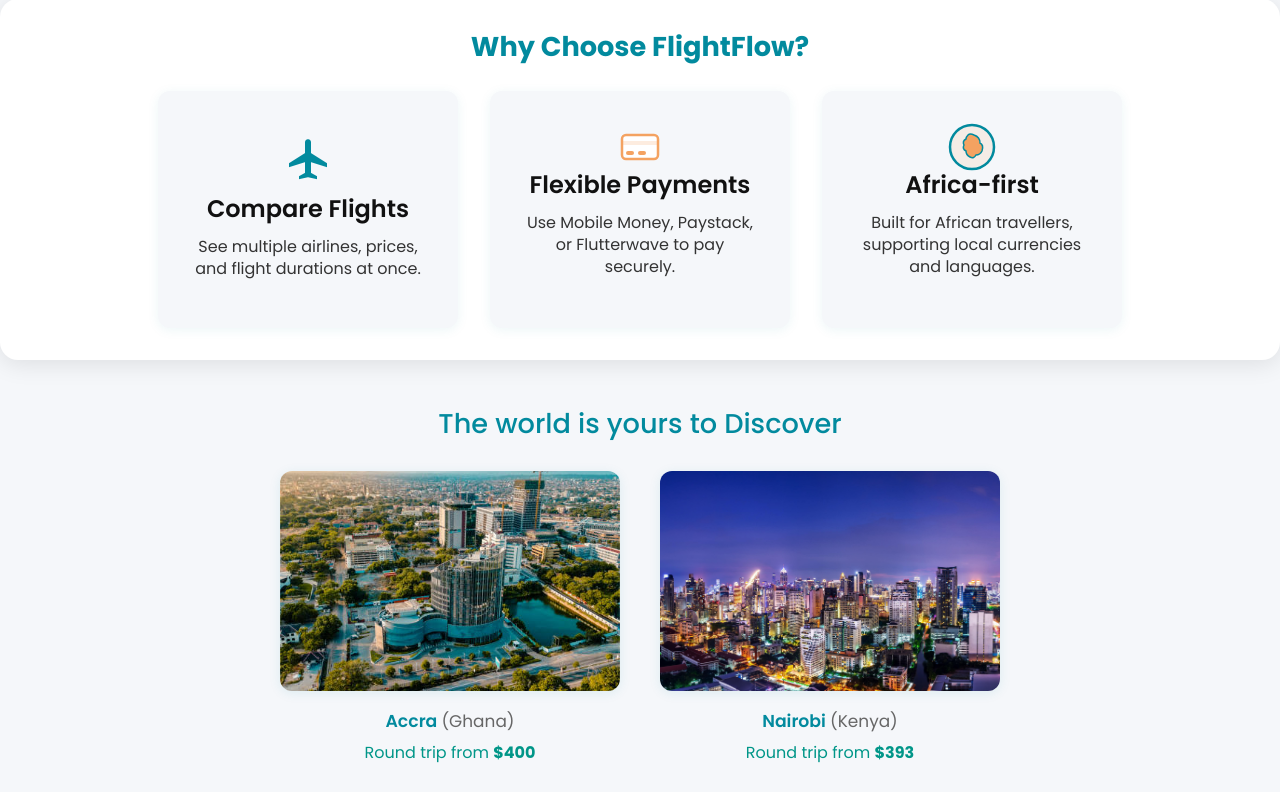
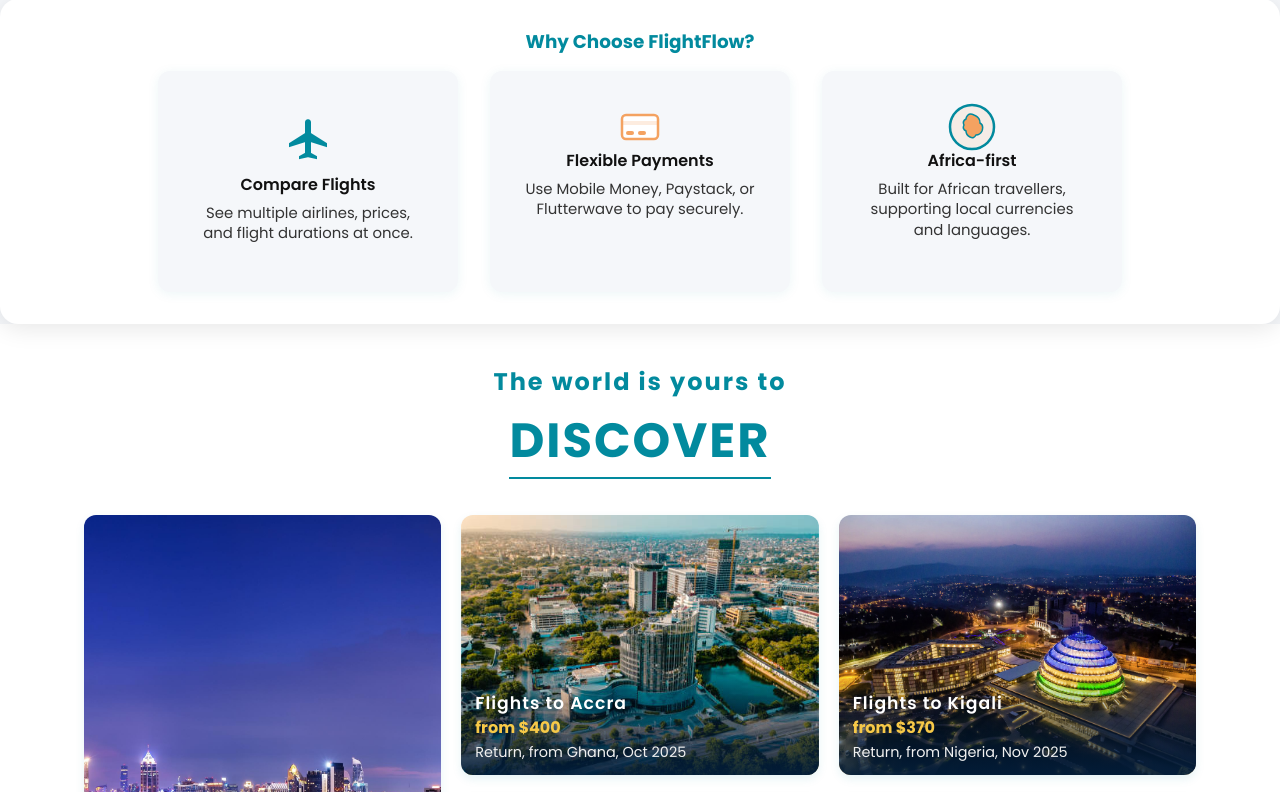
Before and after one commit to Bennymens/Flight-Flow, a Django app: page / in a window 1280 px wide. Shown: the part 901-1693 px from the top of the page. Run offline with Django 5.2, Linux system fonts and the light colour scheme.

Commit message:
changed the layout for the destination cards

```diff
--- a/core/templates/core/home.html
+++ b/core/templates/core/home.html
@@ -94,7 +94,7 @@
         .subtitle {
             font-family: 'Poppins', sans-serif;
             font-weight: 600;
-            font-size: 1.1em; /* was 1.3em */
+            font-size: 1em !important;
             color: #f1f1f1; /* Charcoal Grey */
             margin-bottom: 2em;
         }
@@ -108,12 +108,12 @@
         .cta-btn {
             font-family: 'Poppins', sans-serif;
             font-weight: 500;
-            font-size: 1.1em;
+            font-size: 0.98em !important;
             background: #028A9E; /* Sky Teal */
             color: #fff;
             border: none;
             border-radius: 4px;
-            padding: 0.8em 2em;
+            padding: 0.7em 1.5em !important;
             cursor: pointer;
             transition: background 0.2s, color 0.2s;
             box-shadow: 0 2px 8px rgba(2,138,158,0.08);
@@ -378,7 +378,7 @@
 .why-choose h2 {
     font-family: 'Poppins', sans-serif;
     font-weight: 700;
-    font-size: 1.7em; /* was 2.5em */
+    font-size: 1.15em !important;
     margin-bottom: 1em;
     color: #028A9E;
 }
@@ -414,7 +414,7 @@
 .feature-box h3 {
     font-family: 'Poppins', sans-serif;
     font-weight: 600;
-    font-size: 1.5em;
+    font-size: 1em !important;
     margin-bottom: 0.5em;
     color: #111;
 }
@@ -422,7 +422,7 @@
 .feature-box p {
     font-family: 'Poppins', sans-serif;
     font-weight: 400;
-    font-size: 1em;
+    font-size: 0.93em !important;
     color: #333;
     line-height: 1.4;
 }
@@ -545,7 +545,7 @@
   padding: 14px 0 10px 0;
   opacity: 0;
   transition: opacity 0.3s;
-  font-size: 1.1em;
+  font-size: 0.95em !important;
   width: 100%;
   text-align: center;
   letter-spacing: 1px;
@@ -710,7 +710,7 @@
   text-align: center;
   padding: 36px 0 24px 0;
   font-family: 'Poppins', sans-serif;
-  font-size: 1.05em;
+  font-size: 0.95em !important;
   letter-spacing: 0.5px;
   margin-top: 0;
   border-radius: 0 0 18px 18px;
@@ -883,6 +883,16 @@
     letter-spacing: 2px;
     margin-bottom: 1.5em;
 }
+.discover-title span {
+  display: block;
+  font-size: 2em;
+  font-weight: bold;
+  letter-spacing: 2px;
+  border-bottom: 2px solid #028A9E;
+  width: fit-content;
+  margin: 0 auto;
+  margin-top: 5px;
+}
 .card-grid {
     display: grid;
     grid-template-columns: repeat(auto-fit, minmax(260px, 1fr));
@@ -982,22 +992,26 @@
   width: 100%;
   text-align: center;
 }
+
 .klm-country {
-  font-size: 1.08em; /* was 1.25em */
+  font-size: 0.92em !important;
   font-weight: 600;
   color: #028A9E;
-  margin-bottom: 6px;
-}
+  margin-bottom: 4px;
+}
+
 .klm-country span {
   color: #666;
-  font-size: 0.98em;
+  font-size: 0.92em;
   font-weight: 400;
 }
+
 .klm-price {
-  font-size: 1em; /* was 1.08em */
+  font-size: 0.89em !important;
   color: #009688;
-  margin-bottom: 12px;
-}
+  margin-bottom: 10px;
+}
+
 .klm-price strong {
   color: #009688;
 }
@@ -1006,8 +1020,8 @@
   color: #028A9E;
   border: none;
   border-radius: 6px;
-  padding: 10px 24px;
-  font-size: 1em;
+  padding: 7px 16px !important;
+  font-size: 0.95em !important;
   font-weight: 600;
   cursor: pointer;
   transition: background 0.3s;
@@ -1028,6 +1042,88 @@
   .klm-image-wrapper {
     height: 160px;
   }
+}
+
+/* Explore Destinations Section: Staggered Card Grid */
+.destinations-section {
+  text-align: center;
+  padding: 40px 20px;
+  background: #fff;
+}
+
+.destinations-section h2 {
+  color: #008080;
+  font-size: 1.7em; /* was 2rem */
+  margin-bottom: 30px;
+}
+
+.discover-title {
+    text-align: center;
+    font-size: 1.5em;
+    color: #028A9E;
+    font-weight: 700;
+    letter-spacing: 2px;
+    margin-bottom: 1.5em;
+}
+.discover-title span {
+  display: block;
+  font-size: 2em;
+  font-weight: bold;
+  letter-spacing: 2px;
+  border-bottom: 2px solid #028A9E;
+  width: fit-content;
+  margin: 0 auto;
+  margin-top: 5px;
+}
+.discover-card-grid {
+    display: grid;
+    grid-template-columns: repeat(3, 1fr);
+    grid-auto-rows: 260px;
+    gap: 20px;
+    padding: 0 5vw 50px;
+}
+.discover-card {
+  position: relative;
+  border-radius: 12px;
+  overflow: hidden;
+  box-shadow: 0 4px 10px rgba(2,138,158,0.10);
+  background: #fff;
+  transition: transform 0.3s, box-shadow 0.3s;
+}
+.discover-card img {
+  width: 100%;
+  height: 100%;
+  object-fit: cover;
+  display: block;
+  transition: transform 0.5s cubic-bezier(.4,2,.6,1);
+}
+.discover-card:hover img {
+  transform: scale(1.07);
+}
+.discover-card-content {
+  position: absolute;
+  bottom: 0;
+  width: 100%;
+  padding: 16px 14px 12px 14px;
+  color: #fff;
+  background: linear-gradient(to top, rgba(2,30,60,0.92), rgba(2,30,60,0.0));
+  text-align: left;
+}
+.discover-card-content h3 {
+  margin: 0 0 2px 0;
+  font-size: 1.08em;
+  font-weight: 600;
+  letter-spacing: 1px;
+}
+.discover-price {
+  font-size: 1em;
+  font-weight: 700;
+  margin: 2px 0 2px 0;
+  color: #F7C948;
+}
+.discover-details {
+  font-size: 0.9em;
+  color: #f1f1f1;
 }
     </style>
 </head>
@@ -1184,31 +1280,61 @@
   </div>
 </section>
 <!-- Explore Destinations Section -->
-<section class="destinations-section" style="text-align:center; padding:48px 0;">
-  <h2 style="color:#028A9E; font-size:1.7em; margin-bottom:30px;">The world is yours to Discover</h2>
-  <div class="klm-cards-container">
-    <!-- Card 1 -->
-    <div class="klm-card">
-      <div class="klm-image-wrapper">
-        <img src="{% static 'core/img/Accra.jpg' %}" alt="Accra, Ghana">
+<section class="destinations-section" style="background:#fff;">
+  <div class="discover-title" style="text-align:center; font-size:1.5em; color:#028A9E; font-weight:700; letter-spacing:2px; margin-bottom:1.5em;">
+    The world is yours to
+    <span style="display:block;font-size:2em;font-weight:bold;letter-spacing:2px;border-bottom:2px solid #028A9E;width:fit-content;margin:0 auto;margin-top:5px;">DISCOVER</span>
+  </div>
+  <div class="discover-card-grid" style="display:grid;grid-template-columns:repeat(3,1fr);grid-auto-rows:260px;gap:20px;padding:0 5vw 50px;">
+    <div class="discover-card tall" style="grid-row:span 2;">
+      <img src="{% static 'core/img/Nairobi.jpg' %}" alt="Nairobi">
+      <div class="discover-card-content">
+        <h3>Flights to Nairobi</h3>
+        <div class="discover-price">from <strong>$393</strong></div>
+        <div class="discover-details">Return, from Kenya, Sep 2025</div>
       </div>
-      <div class="klm-card-info">
-        <div class="klm-country">Accra <span>(Ghana)</span></div>
-        <div class="klm-price">Round trip from <strong>$400</strong></div>
+    </div>
+    <div class="discover-card">
+      <img src="{% static 'core/img/Accra.jpg' %}" alt="Accra">
+      <div class="discover-card-content">
+        <h3>Flights to Accra</h3>
+        <div class="discover-price">from <strong>$400</strong></div>
+        <div class="discover-details">Return, from Ghana, Oct 2025</div>
       </div>
     </div>
-    <!-- Card 2 -->
-    <div class="klm-card">
-      <div class="klm-image-wrapper">
-        <img src="{% static 'core/img/Nairobi.jpg' %}" alt="Nairobi, Kenya">
+    <div class="discover-card">
+      <img src="{% static 'core/img/KIGALI.jpg' %}" alt="Kigali">
+      <div class="discover-card-content">
+        <h3>Flights to Kigali</h3>
+        <div class="discover-price">from <strong>$370</strong></div>
+        <div class="discover-details">Return, from Nigeria, Nov 2025</div>
       </div>
-      <div class="klm-card-info">
-        <div class="klm-country">Nairobi <span>(Kenya)</span></div>
-        <div class="klm-price">Round trip from <strong>$393</strong></div>
+    </div>
+    <div class="discover-card">
+      <img src="{% static 'core/img/Abidjan.png' %}" alt="Abidjan">
+      <div class="discover-card-content">
+        <h3>Flights to Abidjan</h3>
+        <div class="discover-price">from <strong>$420</strong></div>
+        <div class="discover-details">Return, from Senegal, Sep 2025</div>
       </div>
     </div>
+    <div class="discover-card">
+      <img src="{% static 'core/img/lagos.jpg' %}" alt="Lagos">
+      <div class="discover-card-content">
+        <h3>Flights to Lagos</h3>
+        <div class="discover-price">from <strong>$410</strong></div>
+        <div class="discover-details">Return, from Ghana, Oct 2025</div>
+      </div>
+    </div>
+    <div class="discover-card">
+      <img src="{% static 'core/img/Cairo.jpg' %}" alt="Cairo">
+      <div class="discover-card-content">
+        <h3>Flights to Cairo</h3>
+        <div class="discover-price">from <strong>$510</strong></div>
+        <div class="discover-details">Return, from Nigeria, Dec 2025</div>
+      </div>
+    </div>
   </div>
-  <button class="klm-explore-btn" style="margin-top:18px;">Explore all deals</button>
 </section>
 <section class="gallery-section">
   <h2>Gallery</h2>
```
Also changed, not shown: core/templates/core/Visas.html (+5 -5 lines).
